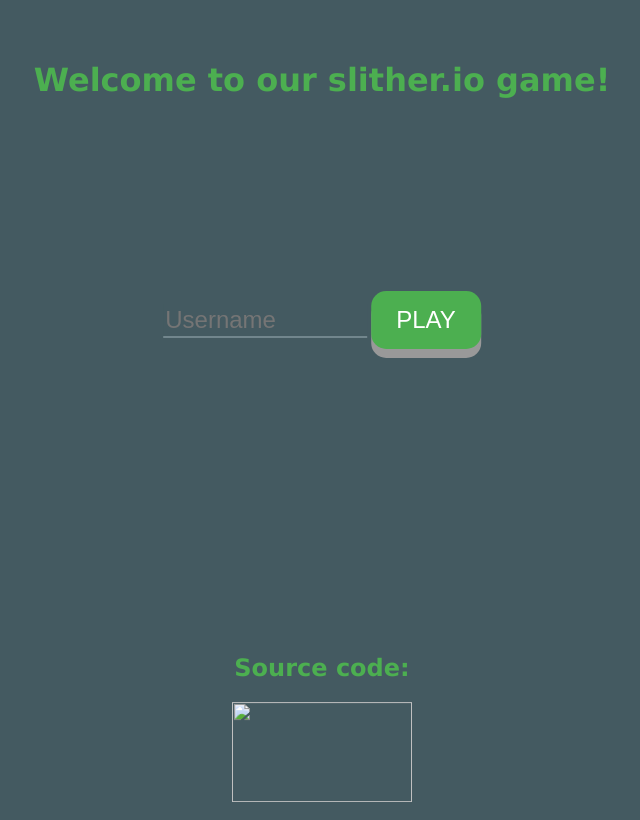
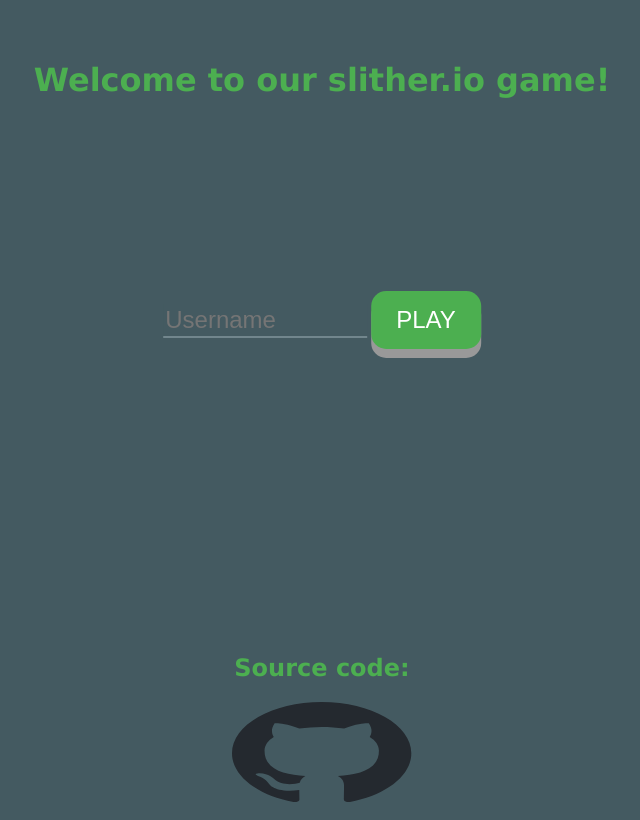
Before and after one commit to PawelManczak/Slither.io, a website built with webpack: page src/client/index.html in a window 1280 px wide. Shown: the whole page, without its empty margins (318-958 px from the left). Built offline with nearby package versions, Linux system fonts and the light colour scheme; no server answers; files whose address does not match are found by name.

Commit message:
Serve static assets directory

```diff
--- a/src/client/index.html
+++ b/src/client/index.html
@@ -84,7 +84,7 @@
             <div id="icon" align="center">
                 <h2>Source code:</h2>
                 <a href="https://github.com/PawelManczak/Slither.io" target="_blank">
-                    <img id="sourceCode" src="\src\client\sourceCode.png">
+                    <img id="sourceCode" src="assets/github-mark.svg">
                 </a>
             </div>
         </div>
--- a/src/server/server.js
+++ b/src/server/server.js
@@ -7,6 +7,7 @@
 const webpackConfig = require('../../webpack.dev.js');
 
 const app = express();
+app.use(express.static('public'));
 
 if (process.env.NODE_ENV === 'development') {
   const compiler = webpack(webpackConfig);
```
Also changed, not shown: public/assets/GitHub_Logo.png (added), public/assets/github-mark.svg (added).
